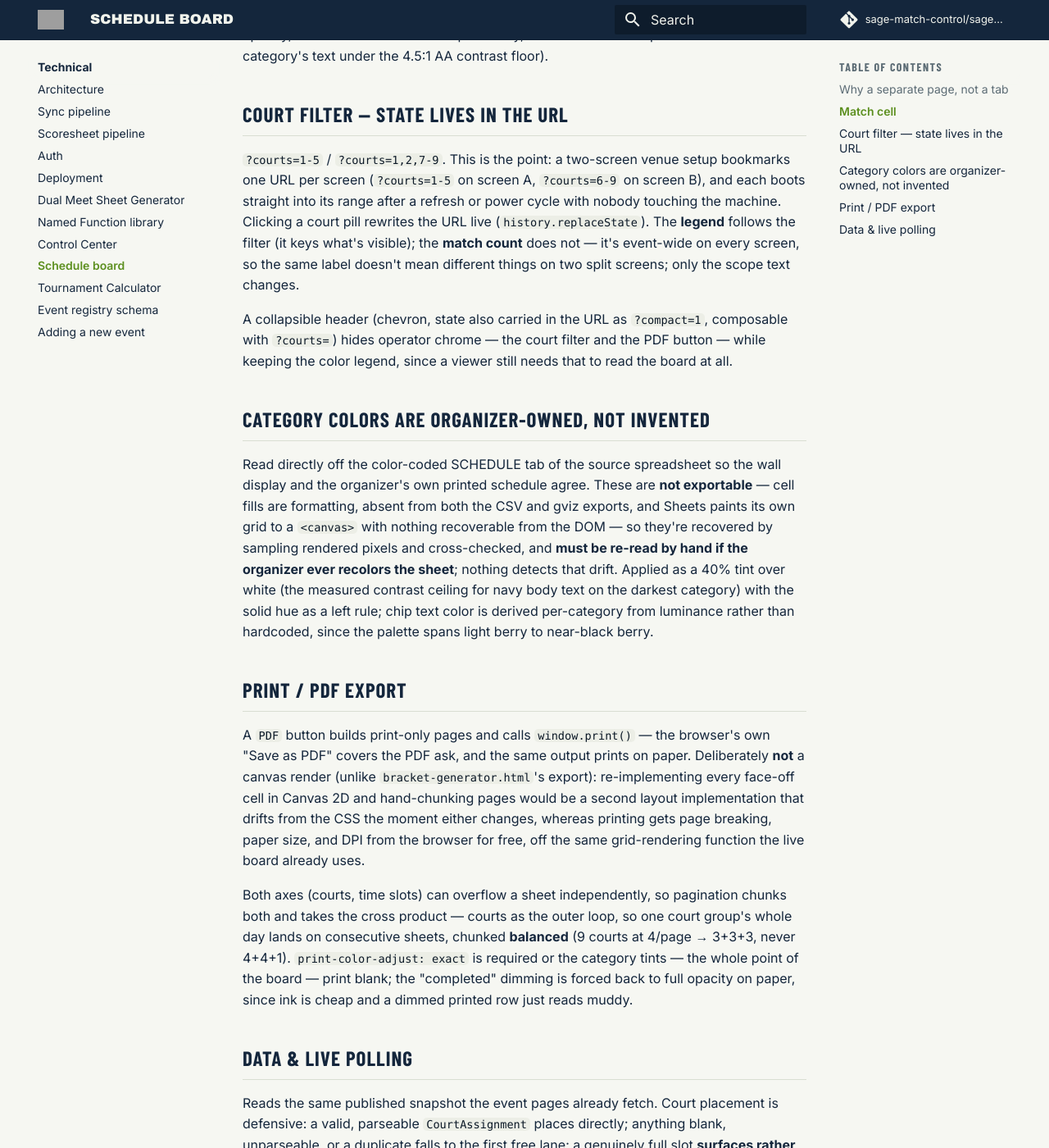
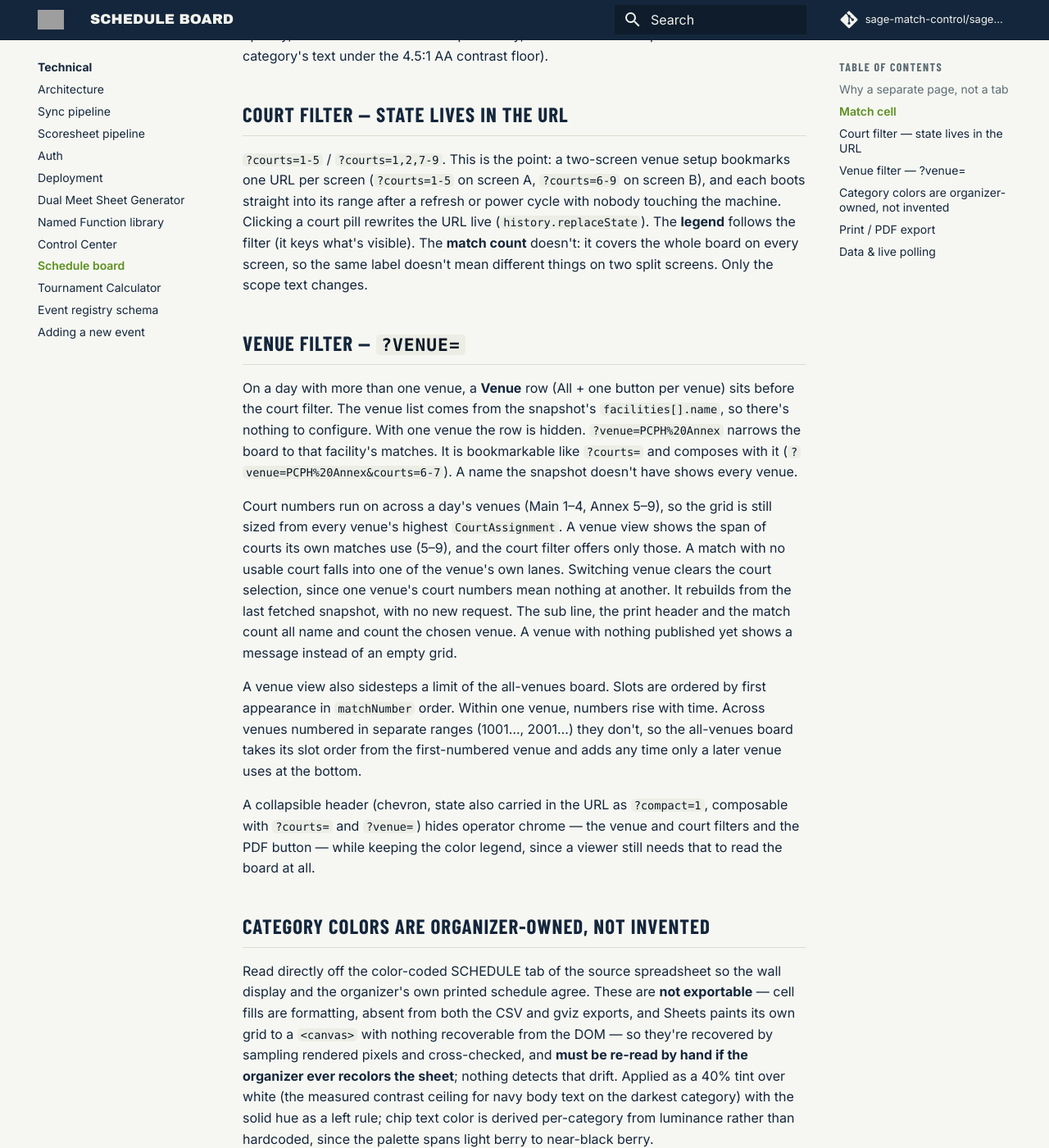
Before and after one commit to sage-match-control/sage-docs, an MkDocs documentation site: the page built from docs/technical/schedule-board.md, in a window 1280 px wide and 1400 px high, scrolled down 1247 px. Shown: the whole window at 82% size. Built offline with MkDocs 1.6.1 and Material for MkDocs 9.7.7, drawn with Linux system fonts in a browser that asks for light colours; comment, search, counter and statistics services are not loaded.

Commit message:
Updates in schedule board and sheets sync

```diff
--- a/docs/technical/schedule-board.md
+++ b/docs/technical/schedule-board.md
@@ -56,14 +56,41 @@ setup bookmarks one URL per screen (`?courts=1-5` on screen A,
 `?courts=6-9` on screen B), and each boots straight into its range after a
 refresh or power cycle with nobody touching the machine. Clicking a court
 pill rewrites the URL live (`history.replaceState`). The **legend** follows
-the filter (it keys what's visible); the **match count** does not — it's
-event-wide on every screen, so the same label doesn't mean different things
-on two split screens; only the scope text changes.
+the filter (it keys what's visible). The **match count** doesn't: it covers
+the whole board on every screen, so the same label doesn't mean different
+things on two split screens. Only the scope text changes.
+
+## Venue filter — `?venue=`
+
+On a day with more than one venue, a **Venue** row (All + one button per
+venue) sits before the court filter. The venue list comes from the
+snapshot's `facilities[].name`, so there's nothing to configure. With one
+venue the row is hidden. `?venue=PCPH%20Annex` narrows the board to that
+facility's matches. It is bookmarkable like `?courts=` and composes with it
+(`?venue=PCPH%20Annex&courts=6-7`). A name the snapshot doesn't have shows
+every venue.
+
+Court numbers run on across a day's venues (Main 1–4, Annex 5–9), so the
+grid is still sized from every venue's highest `CourtAssignment`. A venue
+view shows the span of courts its own matches use (5–9), and the court
+filter offers only those. A match with no usable court falls into one of
+the venue's own lanes. Switching venue clears the court selection, since
+one venue's court numbers mean nothing at another. It rebuilds from the
+last fetched snapshot, with no new request. The sub line, the print
+header and the match count all name and count the chosen venue. A venue
+with nothing published yet shows a message instead of an empty grid.
+
+A venue view also sidesteps a limit of the all-venues board. Slots are
+ordered by first appearance in `matchNumber` order. Within one venue,
+numbers rise with time. Across venues numbered in separate ranges (1001…,
+2001…) they don't, so the all-venues board takes its slot order from the
+first-numbered venue and adds any time only a later venue uses at the
+bottom.
 
 A collapsible header (chevron, state also carried in the URL as
-`?compact=1`, composable with `?courts=`) hides operator chrome — the court
-filter and the PDF button — while keeping the color legend, since a viewer
-still needs that to read the board at all.
+`?compact=1`, composable with `?courts=` and `?venue=`) hides operator
+chrome — the venue and court filters and the PDF button — while keeping the
+color legend, since a viewer still needs that to read the board at all.
 
 ## Category colors are organizer-owned, not invented
 
```
Also changed, not shown: docs/features/dual-meet-sheet-generator.md (+3 -4 lines), docs/features/running-an-event-day.md (+3 -1 lines), docs/features/tournament-hub.md (+8 -4 lines), docs/technical/sync-pipeline.md (+14 -5 lines).
